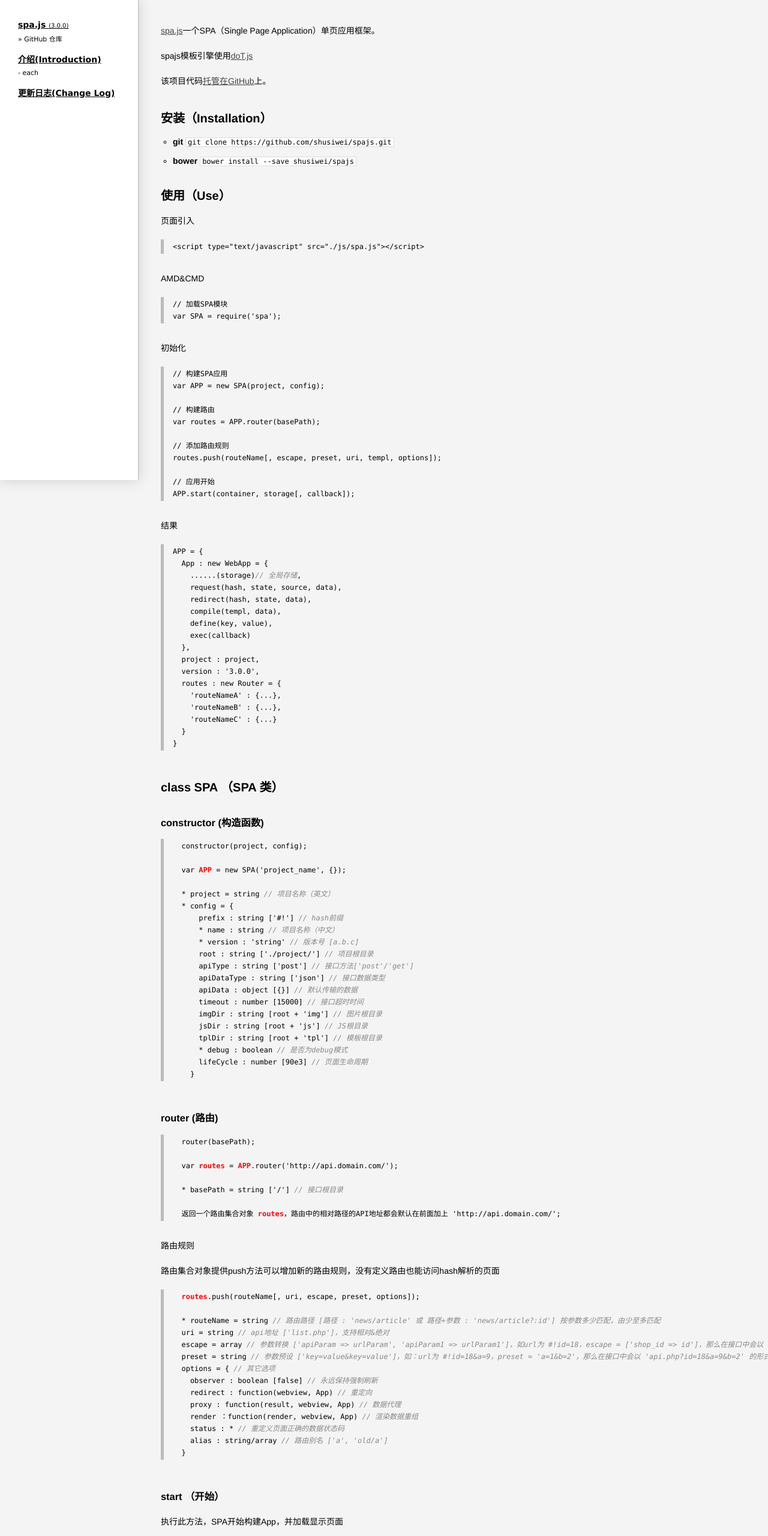
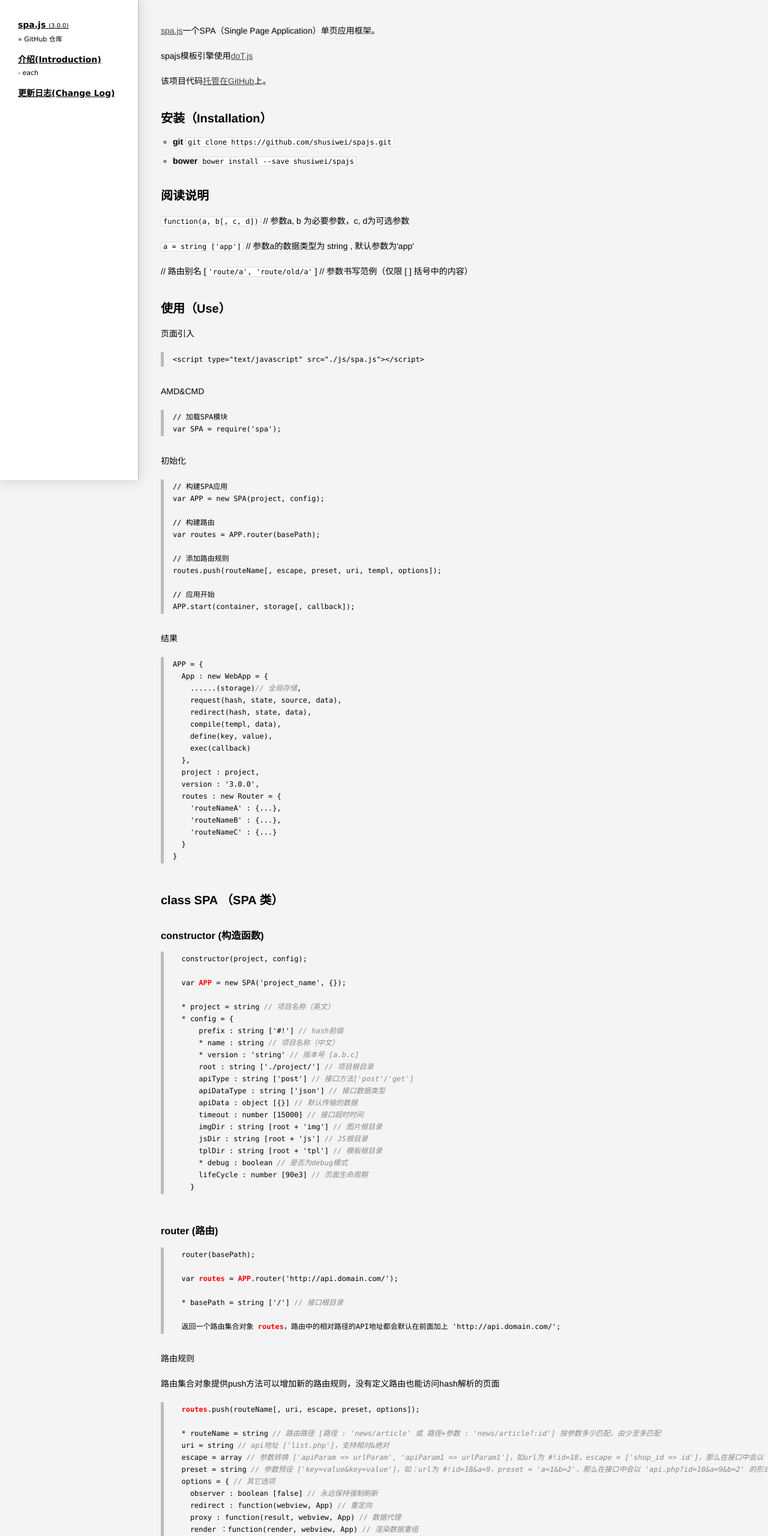
Before and after one commit to shusiwei/spajs, a website: page doc/index.html in a window 1280 px wide. Shown: the top 2560 px of the page at 60% size. Drawn offline with Linux system fonts and the light colour scheme.

Commit message:
开发文档

```diff
--- a/doc/index.html
+++ b/doc/index.html
@@ -79,6 +79,12 @@
           <b>bower</b> <tt>bower install --save shusiwei/spajs</tt>
         </li>
       </ul>
+    </div>
+    <div class="info">
+      <h2>阅读说明</h2>
+      <p><tt>function(a, b[, c, d])</tt> // 参数a, b 为必要参数，c, d为可选参数</p>
+      <p><tt>a = string ['app']</tt> // 参数a的数据类型为 string , 默认参数为'app'</p>
+      <p>// 路由别名 [<tt>'route/a', 'route/old/a'</tt>] // 参数书写范例（仅限 [ ] 括号中的内容）</p>
     </div>
     <div class="use">
       <h2>使用（Use）</h2>
@@ -176,16 +182,16 @@ APP = {
     proxy : function(result, webview, App) <i>// 数据代理</i>
     render ：function(render, webview, App) <i>// 渲染数据重组</i>
     status : * <i>// 重定义页面正确的数据状态码</i>
-    alias : string/array <i>// 路由别名 ['a', 'old/a']</i>
+    alias : string/array <i>// 路由别名 ['route/a', 'route/old/a']</i>
   }
 </pre>
       <h3>start （开始）</h3>
       <p>执行此方法，SPA开始构建App，并加载显示页面</p>
       <pre>
-  <b>APP</b>.start(container, storage, callback);
+  <b>APP</b>.start(container[, storage, callback]);
 
   * container = element <i>// webview容器</i>
-  * storage = object <i>// App全局存储</i>
+  storage = object <i>// App全局存储</i>
   callback = { <i>// 回调</i>
     onReady : function(App) <i>// 初始化成功</i>
     onTransition : function(webview, App) <i>// 页面跳转回调</i>
@@ -196,7 +202,7 @@ APP = {
           <b class="header">3.0.0</b> — <small><i>2016.8.24</i></small>
         </p>
         <ul>
-          <li>新增一个<tt>_.create</tt> 方法, 作为<tt>Object.create</tt>的一个简化版本。</li>
+          <!-- <li>新增一个<tt>_.create</tt> 方法, 作为<tt>Object.create</tt>的一个简化版本。</li> -->
         </ul>
     </div>
   </div>
```
